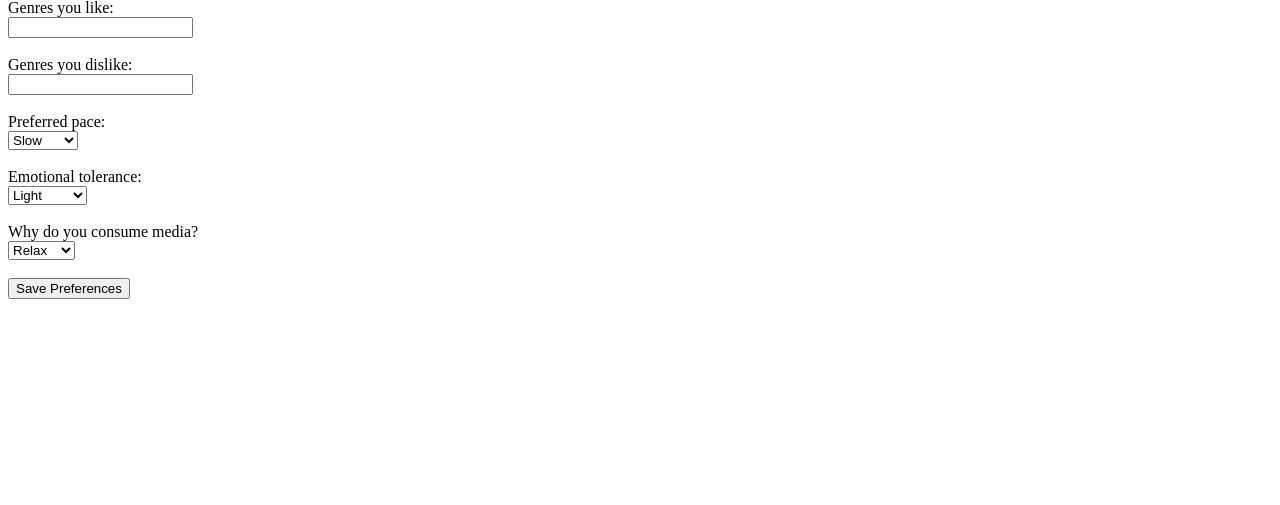
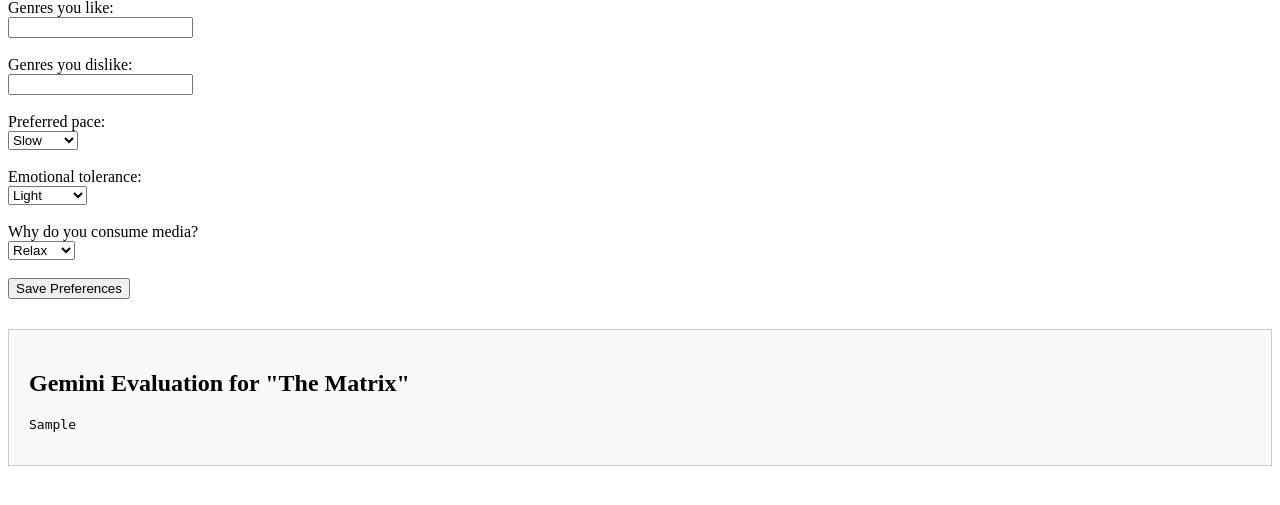
Before and after one commit to Petrichor1204/PoP, a Flask app: template templates/index.html in a window 1280 px wide. Shown: the part 81-586 px from the top of the page. Run offline with Flask 3, Linux system fonts and the light colour scheme; the template is opened without the code that fills it: most values are stand-ins (such as "Sample title", 1, 10 or a date in 2020).

Commit message:
Implement Gemini API integration for title evaluation and update UI to display results. Added environment variable loading and error handling for API key. Enhanced index.html to show Gemini evaluation response.

```diff
--- a/app.py
+++ b/app.py
@@ -1,6 +1,16 @@
+import os
 from flask import Flask, render_template, request
+import google.genai as genai
+from dotenv import load_dotenv
+
+load_dotenv()
 
 app = Flask(__name__)
+
+# Configure Gemini API
+GEMINI_API_KEY = os.getenv('GEMINI_API_KEY')
+if not GEMINI_API_KEY:
+    print("Warning: GEMINI_API_KEY not found in environment variables")
 
 def build_preference_object(form):
     """
@@ -40,15 +50,101 @@ def build_preference_object(form):
 
     return preferences
 
+def evaluate_title(title, media_type, preferences):
+    """
+    Evaluates a title (movie or book) against user preferences using Gemini.
+
+    Args:
+        title: The title to evaluate
+        media_type: "movie" or "book"
+        preferences: Dictionary with user preferences
+
+    Returns:
+        Gemini's response as a string
+    """
+    # Hardcoded title for testing
+    title = "21 Jump Street"
+    media_type = "movie"
+
+    # Format preferences for the prompt
+    likes_str = ", ".join(preferences.get("likes", [])) if preferences.get("likes") else "None specified"
+    dislikes_str = ", ".join(preferences.get("dislikes", [])) if preferences.get("dislikes") else "None specified"
+
+    prompt = f"""You are an assistant that helps users decide whether a movie or book is worth their time.
+
+The user is considering the following title:
+Title: "{title}"
+Type: "{media_type}"  (movie or book)
+
+The user has these preferences:
+- Likes: {likes_str}
+- Dislikes: {dislikes_str}
+- Preferred pace: {preferences.get("pace", "Not specified")}
+- Emotional tolerance: {preferences.get("emotional_tolerance", "Not specified")}
+- Goal: {preferences.get("goal", "Not specified")}
+
+Your task:
+Evaluate whether the user is likely to enjoy this title.
+
+Rules:
+- Do NOT include spoilers.
+- Do NOT include fluff or unnecessary commentary.
+- Base your reasoning strictly on the user's preferences.
+- If information about the title is limited, say so clearly.
+
+OUTPUT FORMAT:
+You MUST respond with a valid JSON object and nothing else.
+Do NOT include markdown.
+Do NOT include explanations outside the JSON.
+
+The JSON object MUST have exactly these fields:
+- verdict: one of "Yes", "No", or "Maybe"
+- confidence: a number between 0 and 1
+- reasoning: a short string explaining the decision
+- potential_mismatches: an array of short strings (empty if none)
+
+If the information is insufficient, return "Maybe" with a lower confidence.
+
+Respond ONLY with the JSON object.
+"""
+
+    # Initialize Gemini client and model
+    if not GEMINI_API_KEY:
+        return "Error: GEMINI_API_KEY not configured"
+
+    try:
+        client = genai.Client(api_key=GEMINI_API_KEY)
+        response = client.models.generate_content(
+            model='gemini-2.0-flash-exp',
+            contents=prompt
+        )
+        if hasattr(response, 'text'):
+            return response.text
+        elif hasattr(response, 'candidates') and response.candidates:
+            return response.candidates[0].content.parts[0].text
+        else:
+            print(f"Unexpected response format: {response}")
+            return f"Error: Unexpected response format from Gemini"
+    except Exception as e:
+        print(f"Error calling Gemini API: {type(e).__name__}: {e}")
+        import traceback
+        traceback.print_exc()
+        return f"Error: {str(e)}"
+
 @app.route("/", methods=["GET", "POST"])
 def preferences():
+    gemini_response = None
     if request.method == "POST":
         # Build cleaned and normalized preference object
         user_preferences = build_preference_object(request.form)
 
         print(user_preferences)  # proof it works
 
-    return render_template("index.html")
+        # Evaluate the title with Gemini
+        gemini_response = evaluate_title("21 Jump Street", "movie", user_preferences)
+        print(f"Gemini Response: {gemini_response}")
+
+    return render_template("index.html", gemini_response=gemini_response)
 
 if __name__ == '__main__':
     app.run(debug=True)
--- /dev/null
+++ b/requirements.txt
@@ -0,0 +1,3 @@
+Flask==3.0.0
+google-genai==0.2.2
+python-dotenv==1.0.0
--- a/templates/index.html
+++ b/templates/index.html
@@ -36,5 +36,12 @@
 
         <button type="submit">Save Preferences</button>
     </form>
+
+    {% if gemini_response %}
+    <div style="margin-top: 30px; padding: 20px; border: 1px solid #ccc; background-color: #f9f9f9;">
+        <h2>Gemini Evaluation for "The Matrix"</h2>
+        <pre style="white-space: pre-wrap; word-wrap: break-word;">{{ gemini_response }}</pre>
+    </div>
+    {% endif %}
 </body>
 </html>
```
